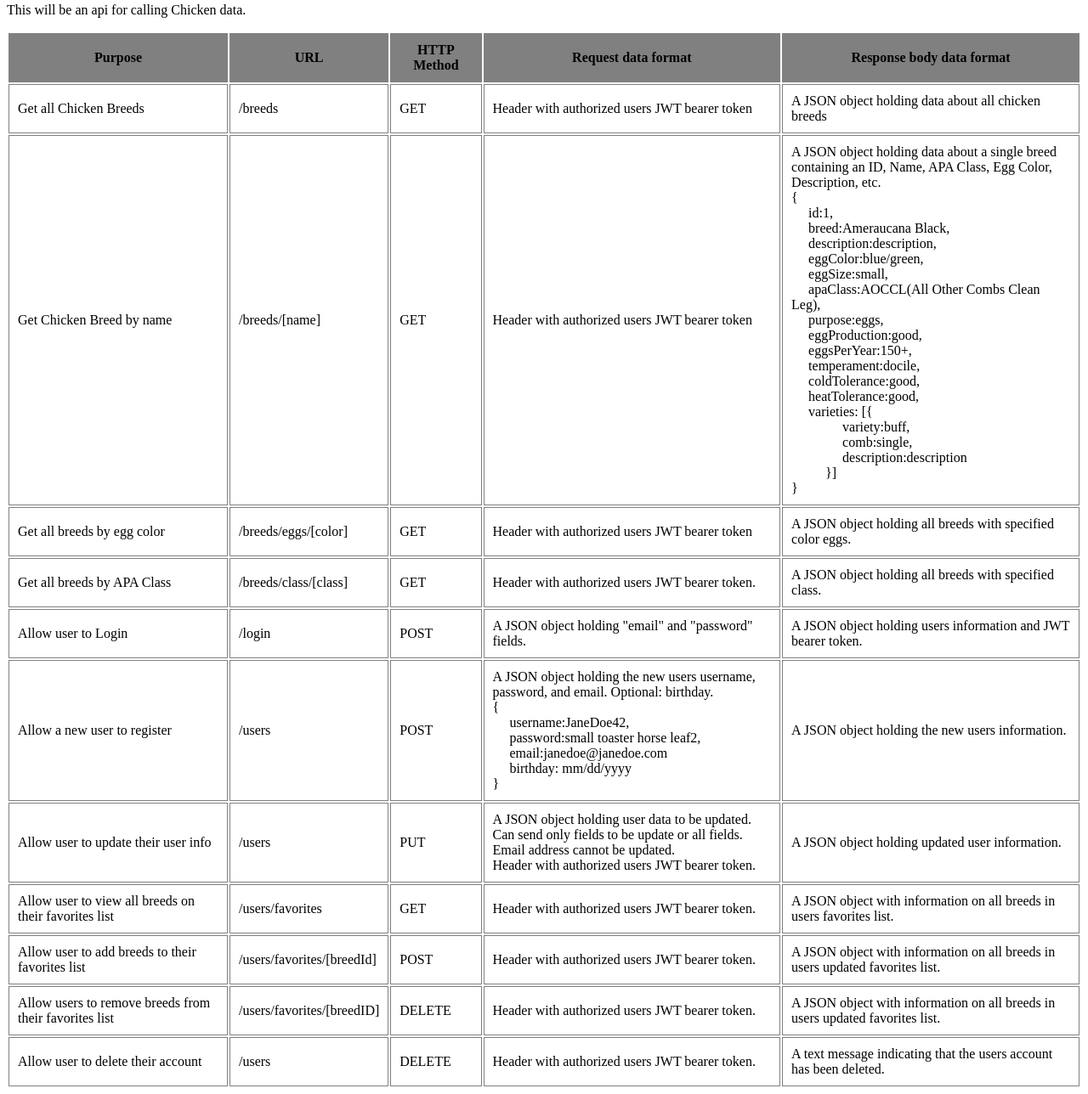
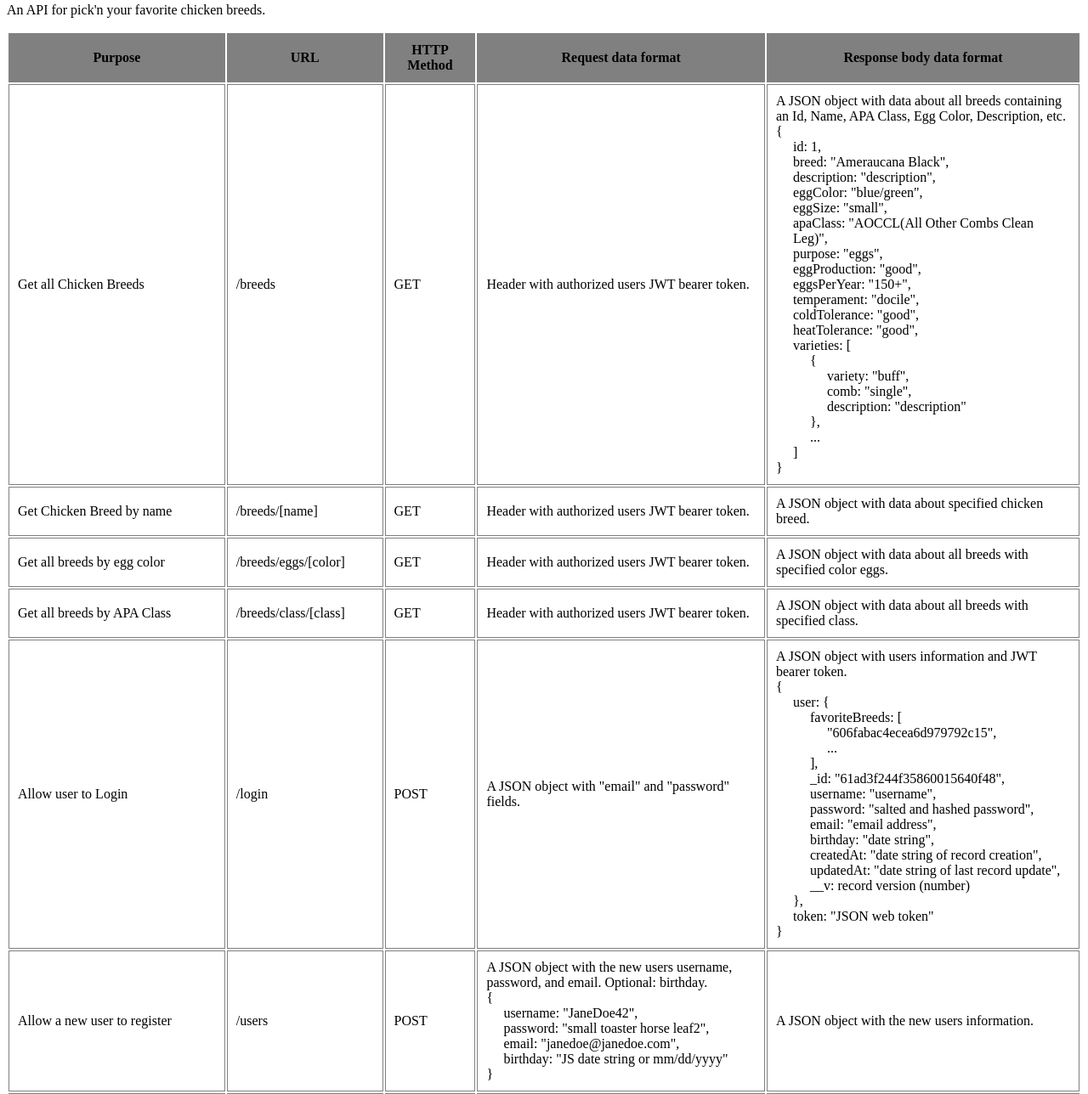
Before and after one commit to nickplamb/Chicken_picker_api, a website: page public/documentation.html in a window 1280 px wide. Shown: the part 77-1365 px from the top of the page at 85% size. Drawn offline with Linux system fonts and the light colour scheme.

Commit message:
update documentation with user data shape example, formatting.

```diff
--- a/public/css/style.css
+++ b/public/css/style.css
@@ -10,10 +10,13 @@ td {
 }
 .tab {
   margin-left: 20px;
+  display: block;
 }
 .tab2 {
   margin-left: 40px;
+  display: block;
 }
 .tab3 {
   margin-left: 60px;
+  display: block;
 }
--- a/public/documentation.html
+++ b/public/documentation.html
@@ -11,7 +11,7 @@
 
 <body>
   <h1>Chicken API Documentation</h1>
-  <p>This will be an api for calling Chicken data.</p>
+  <p>An API for pick'n your favorite chicken breeds.</p>
 
   <table>
     <thead>
@@ -28,103 +28,125 @@
         <td>Get all Chicken Breeds</td>
         <td>/breeds</td>
         <td>GET</td>
-        <td>Header with authorized users JWT bearer token</td>
-        <td>A JSON object holding data about all chicken breeds</td>
+        <td>Header with authorized users JWT bearer token.</td>
+        <td>A JSON object with data about all breeds containing an Id, Name, APA Class, Egg Color, Description,
+          etc. <br>
+          {<br>
+          <span class="tab">id: 1,</span>
+          <span class="tab">breed: "Ameraucana Black",</span>
+          <span class="tab">description: "description",</span>
+          <span class="tab">eggColor: "blue/green",</span>
+          <span class="tab">eggSize: "small",</span>
+          <span class="tab">apaClass: "AOCCL(All Other Combs Clean Leg)",</span>
+          <span class="tab">purpose: "eggs",</span>
+          <span class="tab">eggProduction: "good",</span>
+          <span class="tab">eggsPerYear: "150+",</span>
+          <span class="tab">temperament: "docile",</span>
+          <span class="tab">coldTolerance: "good",</span>
+          <span class="tab">heatTolerance: "good",</span>
+          <span class="tab">varieties: [</span>
+          <span class="tab2">{</span>
+          <span class="tab3">variety: "buff",</span>
+          <span class="tab3">comb: "single",</span>
+          <span class="tab3">description: "description"</span>
+          <span class="tab2">},</span>
+          <span class="tab2">...</span>
+          <span class="tab">]</span>
+          }
+
+        </td>
       </tr>
       <tr>
         <td>Get Chicken Breed by name</td>
         <td>/breeds/[name]</td>
         <td>GET</td>
-        <td>Header with authorized users JWT bearer token</td>
-        <td>A JSON object holding data about a single breed containing an ID, Name, APA Class, Egg Color, Description,
-          etc. <br>
-          {<br>
-          <span class="tab">id:1,</span><br>
-          <span class="tab">breed:Ameraucana Black,</span><br>
-          <span class="tab">description:description,</span><br>
-          <span class="tab">eggColor:blue/green,</span><br>
-          <span class="tab">eggSize:small,</span><br>
-          <span class="tab">apaClass:AOCCL(All Other Combs Clean Leg),</span><br>
-          <span class="tab">purpose:eggs,</span><br>
-          <span class="tab">eggProduction:good,</span><br>
-          <span class="tab">eggsPerYear:150+,</span><br>
-          <span class="tab">temperament:docile,</span><br>
-          <span class="tab">coldTolerance:good,</span><br>
-          <span class="tab">heatTolerance:good,</span><br>
-          <span class="tab">varieties: [{</span><br>
-          <span class="tab3">variety:buff,</span><br>
-          <span class="tab3">comb:single,</span><br>
-          <span class="tab3">description:description</span><br>
-          <span class="tab2">}]</span><br>
-          }
-
-        </td>
+        <td>Header with authorized users JWT bearer token.</td>
+        <td>A JSON object with data about specified chicken breed.</td>
       </tr>
       <tr>
         <td>Get all breeds by egg color</td>
         <td>/breeds/eggs/[color]</td>
         <td>GET</td>
-        <td>Header with authorized users JWT bearer token</td>
-        <td>A JSON object holding all breeds with specified color eggs.</td>
+        <td>Header with authorized users JWT bearer token.</td>
+        <td>A JSON object with data about all breeds with specified color eggs.</td>
       </tr>
       <tr>
         <td>Get all breeds by APA Class</td>
         <td>/breeds/class/[class]</td>
         <td>GET</td>
         <td>Header with authorized users JWT bearer token.</td>
-        <td>A JSON object holding all breeds with specified class.</td>
+        <td>A JSON object with data about all breeds with specified class.</td>
       </tr>
       <tr>
         <td>Allow user to Login</td>
         <td>/login</td>
         <td>POST</td>
-        <td>A JSON object holding "email" and "password" fields.</td>
-        <td>A JSON object holding users information and JWT bearer token.</td>
+        <td>A JSON object with "email" and "password" fields.</td>
+        <td>A JSON object with users information and JWT bearer token.
+          <br>
+          {<br>
+          <span class="tab">user: {</span>
+          <span class="tab2">favoriteBreeds: [</span>
+          <span class="tab3">"606fabac4ecea6d979792c15",</span>
+          <span class="tab3">...</span>
+          <span class="tab2">],</span>
+          <span class="tab2">_id: "61ad3f244f35860015640f48",</span>
+          <span class="tab2">username: "username",</span>
+          <span class="tab2">password: "salted and hashed password",</span>
+          <span class="tab2">email: "email address",</span>
+          <span class="tab2">birthday: "date string",</span>
+          <span class="tab2">createdAt: "date string of record creation",</span>
+          <span class="tab2">updatedAt: "date string of last record update",</span>
+          <span class="tab2">__v: record version (number)</span>
+          <span class="tab">},</span>
+          <span class="tab">token: "JSON web token"</span>
+          }
+        </td>
       </tr>
       <tr>
         <td>Allow a new user to register</td>
         <td>/users</td>
         <td>POST</td>
-        <td>A JSON object holding the new users username, password, and email. Optional: birthday.<br>
+        <td>A JSON object with the new users username, password, and email. Optional: birthday.<br>
           {<br>
-          <span class="tab">username:JaneDoe42,</span><br>
-          <span class="tab">password:small toaster horse leaf2, </span><br>
-          <span class="tab">email:janedoe@janedoe.com</span><br>
-          <span class="tab">birthday: mm/dd/yyyy</span><br>
+          <span class="tab">username: "JaneDoe42",</span>
+          <span class="tab">password: "small toaster horse leaf2", </span>
+          <span class="tab">email: "janedoe@janedoe.com",</span>
+          <span class="tab">birthday: "JS date string or mm/dd/yyyy"</span>
           }
         </td>
-        <td>A JSON object holding the new users information.</td>
+        <td>A JSON object with the new users information.</td>
       </tr>
       <tr>
         <td>Allow user to update their user info</td>
         <td>/users</td>
         <td>PUT</td>
-        <td>A JSON object holding user data to be updated. <br>
+        <td>A JSON object holding user data to be updated.<br>
           Can send only fields to be update or all fields.<br>
           Email address cannot be updated.<br>
           Header with authorized users JWT bearer token.</td>
-        <td>A JSON object holding updated user information.</td>
+        <td>A JSON object with updated user information.</td>
       </tr>
       <tr>
         <td>Allow user to view all breeds on their favorites list</td>
         <td>/users/favorites</td>
         <td>GET</td>
         <td>Header with authorized users JWT bearer token.</td>
-        <td>A JSON object with information on all breeds in users favorites list.</td>
+        <td>A JSON object with full records on all breeds in users favorites list.</td>
       </tr>
       <tr>
         <td>Allow user to add breeds to their favorites list</td>
         <td>/users/favorites/[breedId]</td>
         <td>POST</td>
         <td>Header with authorized users JWT bearer token.</td>
-        <td>A JSON object with information on all breeds in users updated favorites list.</td>
+        <td>A JSON object with full records on all breeds in users updated favorites list.</td>
       </tr>
       <tr>
         <td>Allow users to remove breeds from their favorites list</td>
-        <td>/users/favorites/[breedID]</td>
+        <td>/users/favorites/[breedId]</td>
         <td>DELETE</td>
         <td>Header with authorized users JWT bearer token.</td>
-        <td>A JSON object with information on all breeds in users updated favorites list.</td>
+        <td>A JSON object with full records on all breeds in users updated favorites list.</td>
       </tr>
       <tr>
         <td>Allow user to delete their account</td>
```
